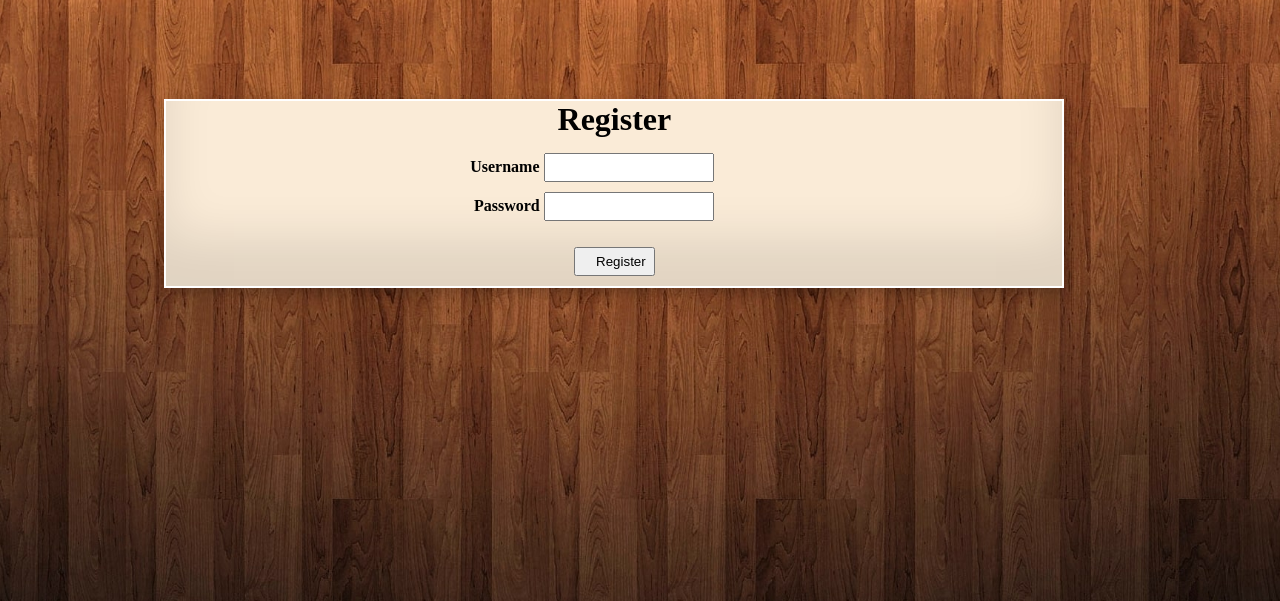
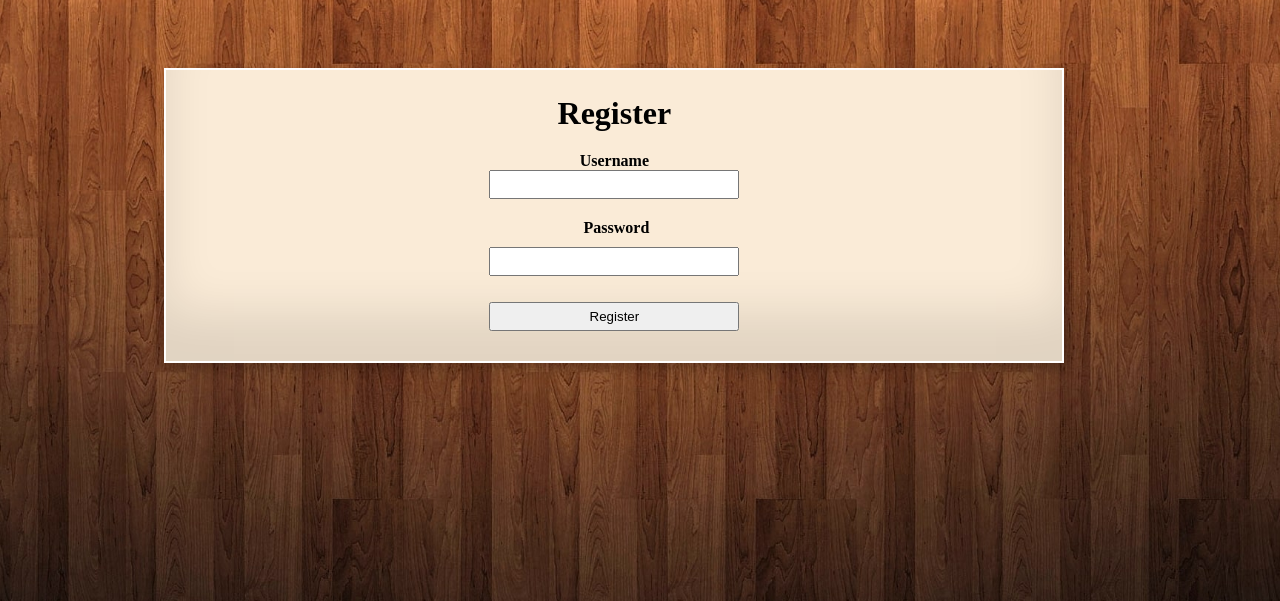
Before and after one commit to KimberleyEvans-Parker/BookBrowser, a Flask app: page /register in a window 1280 px wide. Shown: the part 142-743 px from the top of the page. Run offline with Flask 2, Linux system fonts and the light colour scheme.

Commit message:
Improve css

```diff
--- a/library/books_blueprint/books.py
+++ b/library/books_blueprint/books.py
@@ -235,7 +235,7 @@ class ProfanityFree:
 
 
 class ReviewForm(FlaskForm):
-    rating = IntegerField('Number',validators=[
+    rating = IntegerField('Rating',validators=[
         DataRequired(), NumberRange(min=0, max=5, message='Your rating must be between 0 and 5')])
     review = TextAreaField('Review', [
         DataRequired(),
--- a/library/static/css/main.css
+++ b/library/static/css/main.css
@@ -35,6 +35,11 @@ a {
 .link:hover{
     opacity: 0.5;
     transition-duration: 1s;
+}
+
+.heading{
+    width: 100%;
+    text-align: center;
 }
 
 h1 {
@@ -170,13 +175,23 @@ button:hover {
 
 .form-wrapper{}
 
-.rating-field{}
+.rating-field{
+    width: 100%;
+}
 
-.review-field{}
+.review-field{
+    width: 100%;
+}
 
 .review-errors{}
 
-.textarea{}
+.textarea{
+    width: 100%;
+}
+
+.submit-button{
+    width: 100%;
+}
 
 /* ------------------------- rating --------------------------- */
 .star-rating {
@@ -526,58 +541,30 @@ button:hover {
     position: relative;
     left: 13%;
     background: antiquewhite;
-      box-shadow:
+    box-shadow:
        inset 0 -3em 3em rgba(0,0,0,0.1),
              0 0  0 2px rgb(255,255,255),
              0.3em 0.3em 1em rgba(0,0,0,0.3);
-    top: 1em;
-    padding-bottom: 10px;
-}
-
-.title {
-    text-align: center;
-}
-
-/* ------------------------- authentication ------------------------------- */
-.formwrapper {
-    width: 70%;
-    position: relative;
-    left: 13%;
-    background: antiquewhite;
-      box-shadow:
-       inset 0 -3em 3em rgba(0,0,0,0.1),
-             0 0  0 2px rgb(255,255,255),
-             0.3em 0.3em 1em rgba(0,0,0,0.3);
-    top: 1em;
-    padding-bottom: 10px;
-}
-
-.title {
-    text-align: center;
+    padding-top: 10px;
+    padding-bottom: 30px;
 }
 
 .form-field {
     text-align: center;
-    width: 95%;
+    width: 250px;
+    margin: auto;
+    margin-top: 20px;
 }
 
 input[type=text] {
-    width: 20%;
+    width: 100%;
     padding: 5px 20px;
     margin: 0px 0;
     box-sizing: border-box;
 }
 
 input[type=password] {
-    width: 20%;
-    padding: 5px 20px;
-    margin: 0px 0;
-    box-sizing: border-box;
-    margin-top: 10px;
-}
-
-input[type=submit] {
-    width: 20%;
+    width: 100%;
     padding: 5px 20px;
     margin: 0px 0;
     box-sizing: border-box;
@@ -589,7 +576,7 @@ input[type=submit] {
 }
 input[type=submit] {
     text-align: center;
-    width: 9%;
+    width: 100%;
     padding: 5px 20px;
     margin: 0px 0;
     box-sizing: border-box;
@@ -600,6 +587,8 @@ input[type=submit] {
     padding-bottom: 10px;
     position: relative;
     bottom: -10px;
+    width: 250px;
+    margin: auto;
 }
 
 .errors {
--- a/library/templates/authentication/credentials.html
+++ b/library/templates/authentication/credentials.html
@@ -3,7 +3,9 @@
 {% block content %}
 <main id="main">
     <div class="formwrapper">
-        <h1 class="title">{{ title }}</h1>
+        <header class="heading">
+            <h1>{{ title }}</h1>
+        </header>
         <form method="POST" action="{{ handler_url }}">
              {{ form.csrf_token }} <!-- Need to include this token - Flask WTForms requires it. -->
             <div class="form-field"><strong>{{ form.user_name.label }}</strong> {{ form.user_name }}
--- a/library/templates/books_and_reviews/book.html
+++ b/library/templates/books_and_reviews/book.html
@@ -8,7 +8,7 @@
 <main id="main" xmlns="http://www.w3.org/1999/html">
     <div class="single-book-container">
         <div class="book-section flex-container">
-            <header>
+            <header class="heading">
                 <h1>{{ book.title}}</h1>
             </header>
 
```
Also changed, not shown: library/templates/books_and_reviews/write_review.html (+8 -12 lines).
